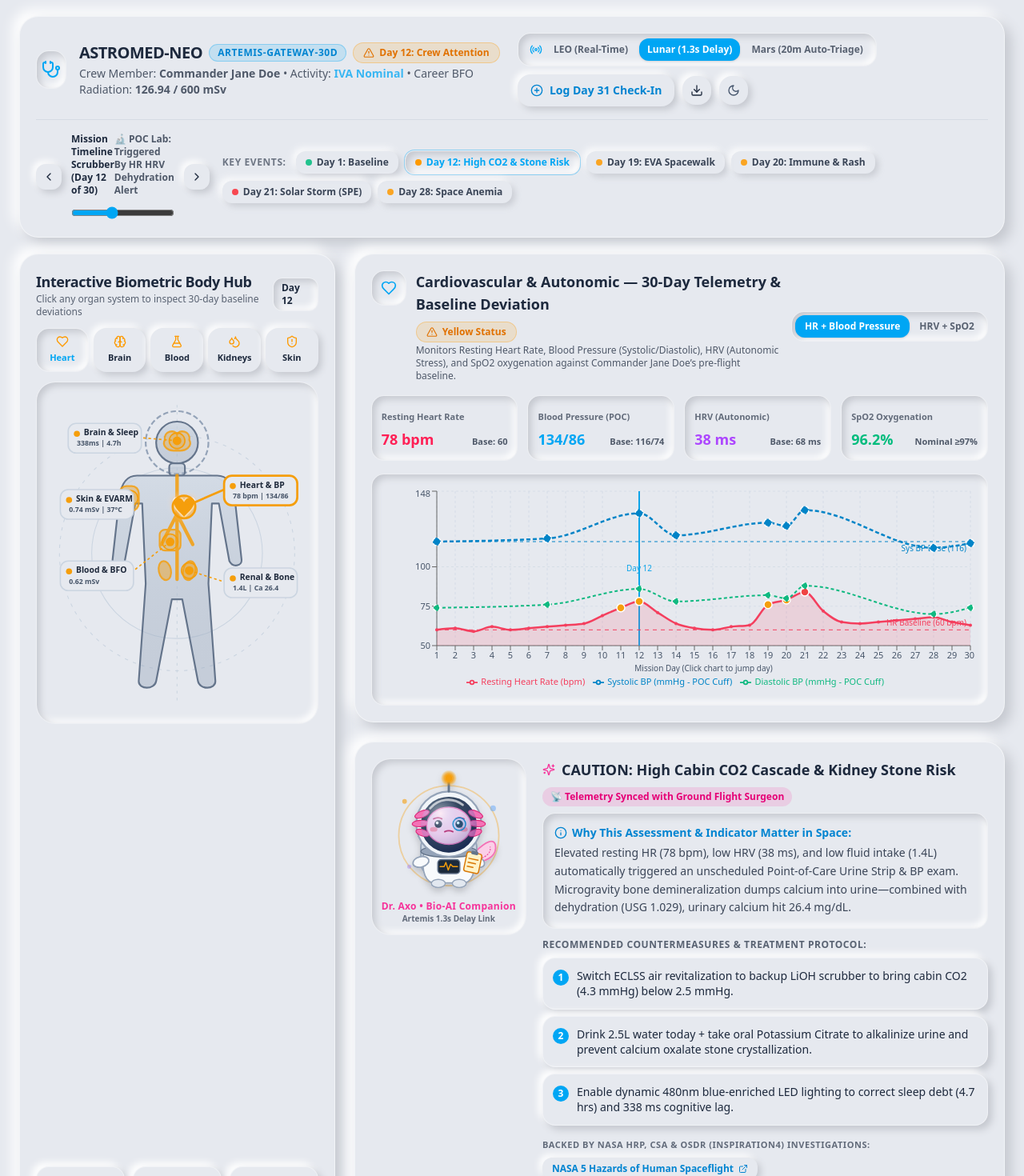
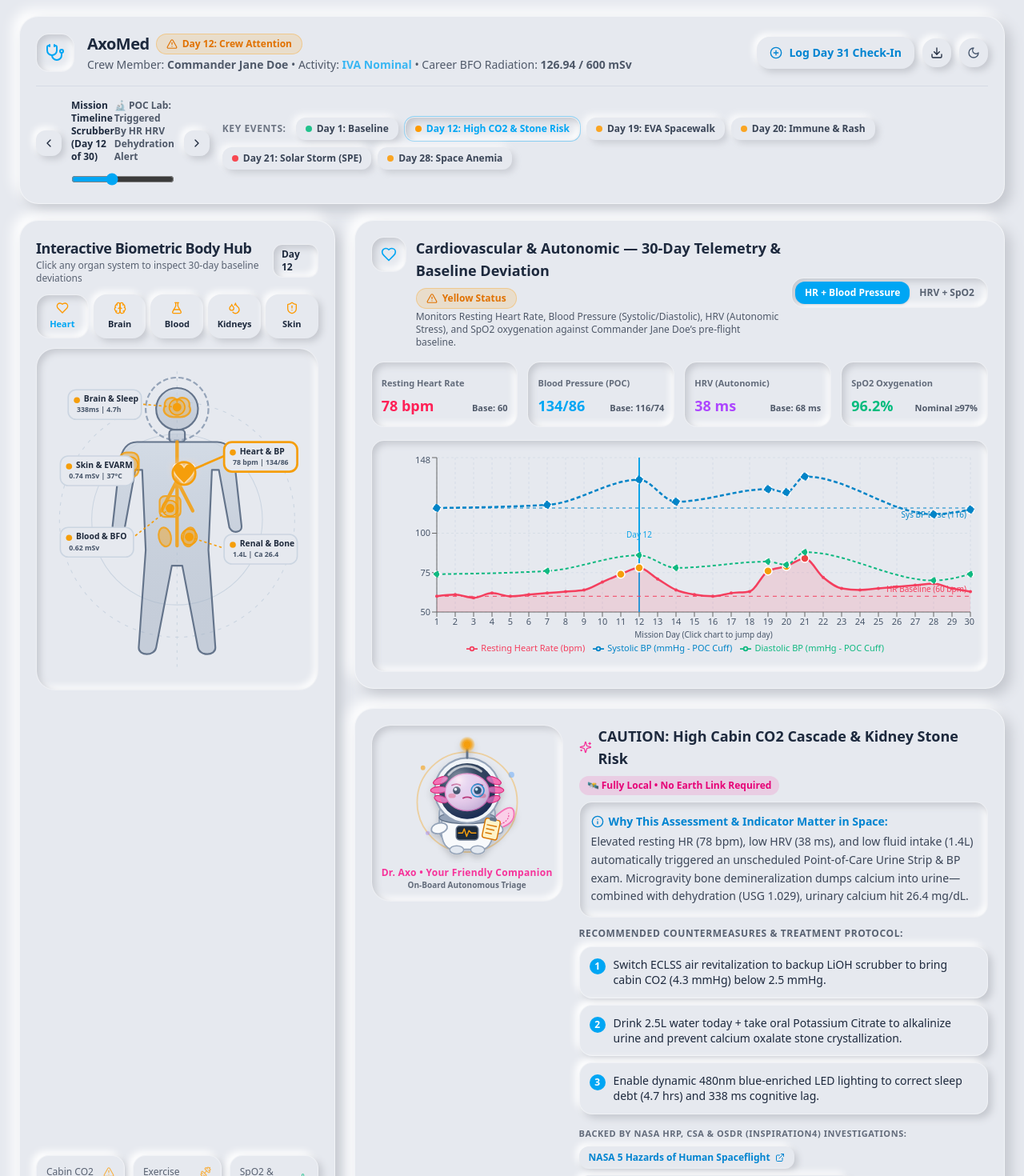
Before and after one commit to noname686/axomed, a React (Vite) app: page / in a window 1280 px wide. Shown: the top 1470 px of the page at 80% size. Built offline with nearby package versions, Linux system fonts and the light colour scheme.

Commit message:
Names and switches

```diff
--- a/astronaut_health_monitoring_dashboard.tsx
+++ b/astronaut_health_monitoring_dashboard.tsx
@@ -27,7 +27,6 @@ import {
   CheckCircle2,
   AlertTriangle,
   AlertOctagon,
-  Radio,
   Sparkles,
   ChevronLeft,
   ChevronRight,
@@ -1812,7 +1811,6 @@ export default function App() {
   const [selectedDay, setSelectedDay] = useState(12); // Start on Day 12 (CO2 + Renal Alert) to immediately show rich clinical insights
   const [selectedOrgan, setSelectedOrgan] = useState('heart');
   const [heartChartSubTab, setHeartChartSubTab] = useState('hr_bp'); // 'hr_bp' | 'hrv_spo2'
-  const [commsMode, setCommsMode] = useState('Lunar'); // 'LEO' | 'Lunar' | 'Mars'
   const [darkMode, setDarkMode] = useState(false);
   const [showCheckInModal, setShowCheckInModal] = useState(false);
 
@@ -2201,11 +2199,8 @@ export default function App() {
               <div>
                 <div className="flex flex-wrap items-center gap-2">
                   <h1 className="text-lg sm:text-xl font-extrabold tracking-tight">
-                    ASTROMED-NEO
+                    AxoMed
                   </h1>
-                  <span className="text-xs font-bold uppercase tracking-wider px-2.5 py-0.5 rounded-full bg-sky-500/15 text-sky-600 dark:text-sky-400 border border-sky-500/30">
-                    {ASTRONAUT_PROFILE.mission_id}
-                  </span>
                   {renderStatusPill(
                     currentDayData.alert_status,
                     `Day ${currentDayData.mission_day}: ${
@@ -2231,30 +2226,8 @@ export default function App() {
               </div>
             </div>
 
-            {/* Right Controls: Distance/Comms Mode, Daily Crew Check-In, Export, Dark Mode */}
+            {/* Right Controls: Daily Crew Check-In, Export, Dark Mode */}
             <div className="flex flex-wrap items-center gap-2.5">
-              {/* Distance From Earth Comms Selector */}
-              <div className={`flex items-center gap-1 p-1.5 rounded-2xl ${neuInset}`}>
-                <Radio className="w-4 h-4 ml-2 text-sky-500 hidden sm:block" />
-                {[
-                  { id: 'LEO', label: 'LEO (Real-Time)' },
-                  { id: 'Lunar', label: 'Lunar (1.3s Delay)' },
-                  { id: 'Mars', label: 'Mars (20m Auto-Triage)' }
-                ].map((mode) => (
-                  <button
-                    key={mode.id}
-                    onClick={() => setCommsMode(mode.id)}
-                    className={`px-2.5 py-1.5 rounded-xl text-xs font-bold transition-all ${
-                      commsMode === mode.id
-                        ? 'bg-sky-500 text-white shadow-sm'
-                        : 'opacity-70 hover:opacity-100'
-                    }`}
-                  >
-                    {mode.label}
-                  </button>
-                ))}
-              </div>
-
               {/* Open Daily Crew Check-In Modal Button */}
               <button
                 onClick={() => setShowCheckInModal(true)}
@@ -3168,14 +3141,10 @@ export default function App() {
                   darkMode={darkMode}
                 />
                 <span className="text-xs font-extrabold tracking-wide text-pink-500 mt-1">
-                  Dr. Axo • Bio-AI Companion
+                  Dr. Axo • Your Friendly Companion
                 </span>
                 <span className="text-[10px] font-semibold opacity-65">
-                  {commsMode === 'Mars'
-                    ? 'Autonomous Deep-Space Triage'
-                    : commsMode === 'Lunar'
-                    ? 'Artemis 1.3s Delay Link'
-                    : 'Houston Live Telemetry'}
+                  On-Board Autonomous Triage
                 </span>
               </div>
 
@@ -3189,9 +3158,7 @@ export default function App() {
                     </h3>
                   </div>
                   <span className="text-xs font-bold px-2.5 py-1 rounded-xl bg-pink-500/15 text-pink-600 dark:text-pink-400">
-                    {commsMode === 'Mars'
-                      ? '⚡ 20m One-Way Delay: Autonomous Action Unlocked'
-                      : '📡 Telemetry Synced with Ground Flight Surgeon'}
+                    🛰️ Fully Local • No Earth Link Required
                   </span>
                 </div>
 
```
Also changed, not shown: 1 other file (tests, documents, lock files or other folders).
